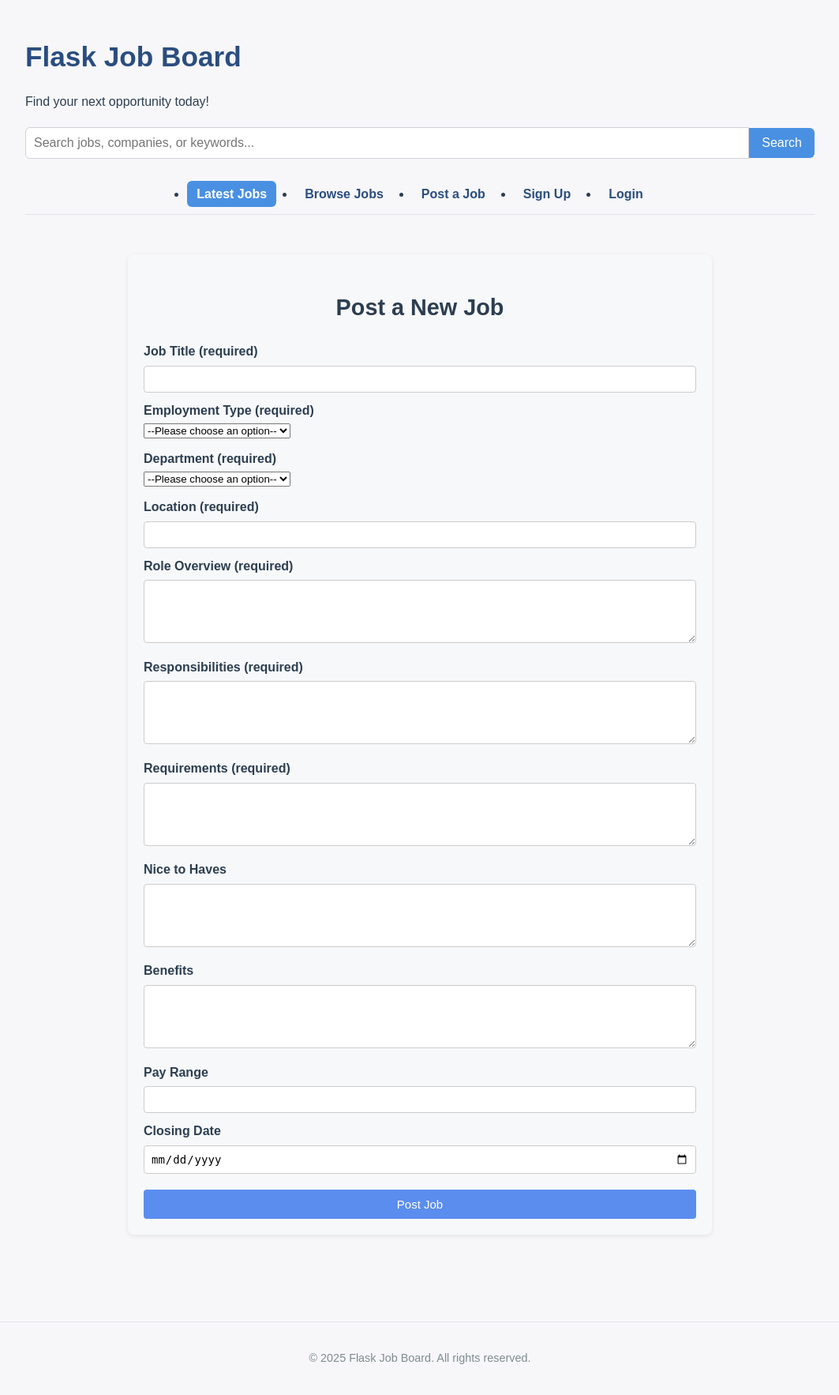
After one commit to rdisho20/job_board, a Flask app: template templates/post_job.html in a window 1280 px wide. The commit adds this page. Shown: the whole page at 79% size, without its empty margins (108-1171 px from the left). Run offline with Flask 3, Linux system fonts and the light colour scheme; the template is opened without the code that fills it, so the values that code supplies are empty; some libraries are stand-ins or nearby versions.

Commit message:
add queries & context manager for employment_types and departments, implemented dynamically to post_job form

```diff
--- a/app.py
+++ b/app.py
@@ -64,6 +64,12 @@ def company_signed_in():
 @app.context_processor
 def inject_company_from_session():
     return dict(company=session.get('company'))
+
+@app.context_processor
+def inject_employment_types_and_departments():
+    employment_types = g.storage.get_employment_types()
+    departments = g.storage.get_departments()
+    return dict(departments=departments, employment_types=employment_types)
 
 @app.before_request
 def load_db():
@@ -200,12 +206,6 @@ def update_company_profile(company_id):
     flash("Profile updated successfully!", "success")
     return redirect(url_for('update_company_profile', company_id=company_id))
 
-'''
-TODO:
-- Implement check for if any job(s) exist, if they don't
-provide a different message in 'Recent Job Postings' section
-- consider adding style seperating 'Recent Job Postings' section
-'''
 @app.route('/companies/<int:company_id>')
 def view_company_profile(company_id):
     company = g.storage.find_company_by_id(company_id)
@@ -227,7 +227,33 @@ def show_company_job_postings(company_id):
     jobs = g.storage.find_jobs_by_company_id(company_id)
     return render_template('jobs.html', company=company, jobs=jobs)
 
-@app.route('/companies/<int:company_id>/jobs/<int:job_id>', methods=['POST'])
+@app.route('/post_job')
+def view_post_job_form():
+    if not session:
+        flash("You must be logged in to do that.", "error")
+        return render_template('index.html'), 422
+
+    return render_template('post_job.html')
+
+@app.route('/post_job/<int:company_id>/jobs/post', methods=['POST'])
+@company_id_verification_required_w_session
+def post_job(company_id):
+    title = request.form['title'].strip()
+    location = request.form['location'].strip()
+    employment_type = request.form['employment_type']
+    department = request.form['department']
+    role_overview = request.form['role_overview'].strip()
+    responsibilities = request.form['responsibilities'].strip()
+    requirements = request.form['requirements'].strip()
+    nice_to_haves = request.form['nice_to_haves'].strip()
+    benefits = request.form['benefits'].strip()
+    pay_range = request.form['pay_range'].strip()
+    closing_date = request.form['closing_date']
+
+    pass
+
+@app.route('/post_job/<int:company_id>/jobs/<int:job_id>', methods=['POST'])
+@company_id_verification_required_w_session
 def edit_job(company_id):
     pass
 
--- a/job_board/database_persistence.py
+++ b/job_board/database_persistence.py
@@ -176,6 +176,42 @@ class DatabasePersistence:
         jobs = [dict(result) for result in results]
         return jobs
 
+    def get_employment_types(self):
+        query = "SELECT * FROM employment_types"
+        logger.info("Executing query: %s", query)
+        with self._database_connection() as conn:
+            with conn.cursor(cursor_factory=DictCursor) as cursor:
+                cursor.execute(query)
+                results = cursor.fetchall()
+
+        employment_types = [dict(result) for result in results]
+        return employment_types
+
+    def get_departments(self):
+        query = "SELECT * FROM departments ORDER BY name"
+        logger.info("Executing query: %s", query)
+        with self._database_connection() as conn:
+            with conn.cursor(cursor_factory=DictCursor) as cursor:
+                cursor.execute(query)
+                results = cursor.fetchall()
+
+        departments = [dict(result) for result in results]
+        return departments
+
+    '''
+    TODO:
+    - figure out where/how to add fields not given values
+    to the jobs table
+    '''
+    def post_new_job(self):
+        query = """
+            INSERT INTO jobs (title, location, role_overview,
+            responsibilities, requirements, nice_to_haves, benefits,
+            pay_range, closing_date, company_id)
+            VALUES (%s, %s, %s, %s, %s, %s, %s, %s, %s, %s)
+
+        """
+
     def _setup_schema(self):
         with self._database_connection() as connection:
             with connection.cursor() as cursor:
--- a/static/stylesheets/styles.css
+++ b/static/stylesheets/styles.css
@@ -360,3 +360,64 @@ nav {
   max-width: 100px;
   border-radius: 4px;
 }
+
+/* ============================
+   Simple Job Post Form
+   ============================ */
+
+.job-form-container {
+  max-width: 700px;
+  margin: 50px auto;
+  padding: 20px;
+  background: #f7f8fa;
+  border-radius: 8px;
+  box-shadow: 0 2px 6px rgba(0, 0, 0, 0.08);
+  font-family: Arial, sans-serif;
+}
+
+.job-form-container h2 {
+  text-align: center;
+  margin-bottom: 20px;
+  color: #2c3e50;
+}
+
+.job-form label {
+  display: block;
+  margin-top: 10px;
+  font-weight: bold;
+  color: #2c3e50;
+}
+
+.job-form input[type="text"],
+.job-form input[type="date"],
+.job-form textarea {
+  width: 100%;
+  padding: 8px;
+  margin-top: 5px;
+  border: 1px solid #ccc;
+  border-radius: 4px;
+  box-sizing: border-box;
+  font-size: 14px;
+}
+
+.job-form textarea {
+  min-height: 80px;
+  resize: vertical;
+}
+
+.job-form button {
+  display: block;
+  width: 100%;
+  padding: 10px;
+  margin-top: 20px;
+  background: #5b8def;
+  color: #fff;
+  border: none;
+  border-radius: 4px;
+  cursor: pointer;
+  font-size: 15px;
+}
+
+.job-form button:hover {
+  background: #4a7be0;
+}
--- a/templates/jobs.html
+++ b/templates/jobs.html
@@ -3,6 +3,9 @@
 {% block content %}
 <section class="job-listings">
     <h2>{{ company.name }}'s Job Postings</h2>
+    {% if not jobs %}
+        <p>No postings to show</p>
+    {% else %}
         {% for job in jobs %}
             <div class="job-card" id="{{ job.id }}">
                 <h3>{{ job.title }}</h3>
@@ -33,5 +36,6 @@
                 </a>
             </div>
         {% endfor %}
+    {% endif %}
 </section>
 {% endblock %}
--- a/templates/layout.html
+++ b/templates/layout.html
@@ -27,7 +27,7 @@
       <ul>
         <li><a href="{{ url_for('index') }}" class="active">Latest Jobs</a></li>
         <li><a href="jobs.html">Browse Jobs</a></li>
-        <li><a href="post_job.html">Post a Job</a></li>
+        <li><a href="{{ url_for('view_post_job_form') }}">Post a Job</a></li>
         {% if company_signed_in() %} <!-- using context processor @ app.py to gain access here -->
           <li>
             <a href="{{ url_for('view_company_dashboard', company_id=company.id) }}">
--- /dev/null
+++ b/templates/post_job.html
@@ -0,0 +1,54 @@
+{% extends "layout.html" %}
+
+{% block content %}
+<section class="job-form-container">
+    <h2>Post a New Job</h2>
+
+    <form class="job-form" action="#" method="POST">
+        <label for="title">Job Title (required)</label>
+        <input type="text" id="title" name="title" required>
+
+        <label for="employment_type">Employment Type (required)</label>
+        <select id="employment_type" name="employment_type">
+            <option value="">--Please choose an option--</option>
+            {% for type in employment_types %}
+                <option value="{{ type.id }}">{{ type.type }}</option>
+            {% endfor %}
+        </select>
+
+        <label for="department">Department (required)</label>
+        <select id="department" name="department">
+            <option value="">--Please choose an option--</option>
+            {% for department in departments %}
+                <option value="{{ department.id }}">{{ department.name }}</option>
+            {% endfor %}
+        </select>
+
+        <label for="location">Location (required)</label>
+        <input type="text" id="location" name="location" required>
+
+        <label for="role_overview">Role Overview (required)</label>
+        <textarea id="role_overview" name="role_overview" required></textarea>
+
+        <label for="responsibilities">Responsibilities (required)</label>
+        <textarea id="responsibilities" name="responsibilities" required></textarea>
+
+        <label for="requirements">Requirements (required)</label>
+        <textarea id="requirements" name="requirements" required></textarea>
+
+        <label for="nice_to_haves">Nice to Haves</label>
+        <textarea id="nice_to_haves" name="nice_to_haves"></textarea>
+
+        <label for="benefits">Benefits</label>
+        <textarea id="benefits" name="benefits"></textarea>
+
+        <label for="pay_range">Pay Range</label>
+        <input type="text" id="pay_range" name="pay_range">
+
+        <label for="closing_date">Closing Date</label>
+        <input type="date" id="closing_date" name="closing_date">
+
+        <button type="submit">Post Job</button>
+    </form>
+</section>
+{% endblock %}
```
Also changed, not shown: job_board/schema.sql (+30 -0 lines), templates/profile.html (+7 -0 lines), tests/test_app.py (+15 -0 lines). Lines whose indentation alone changed are shown as unchanged.
